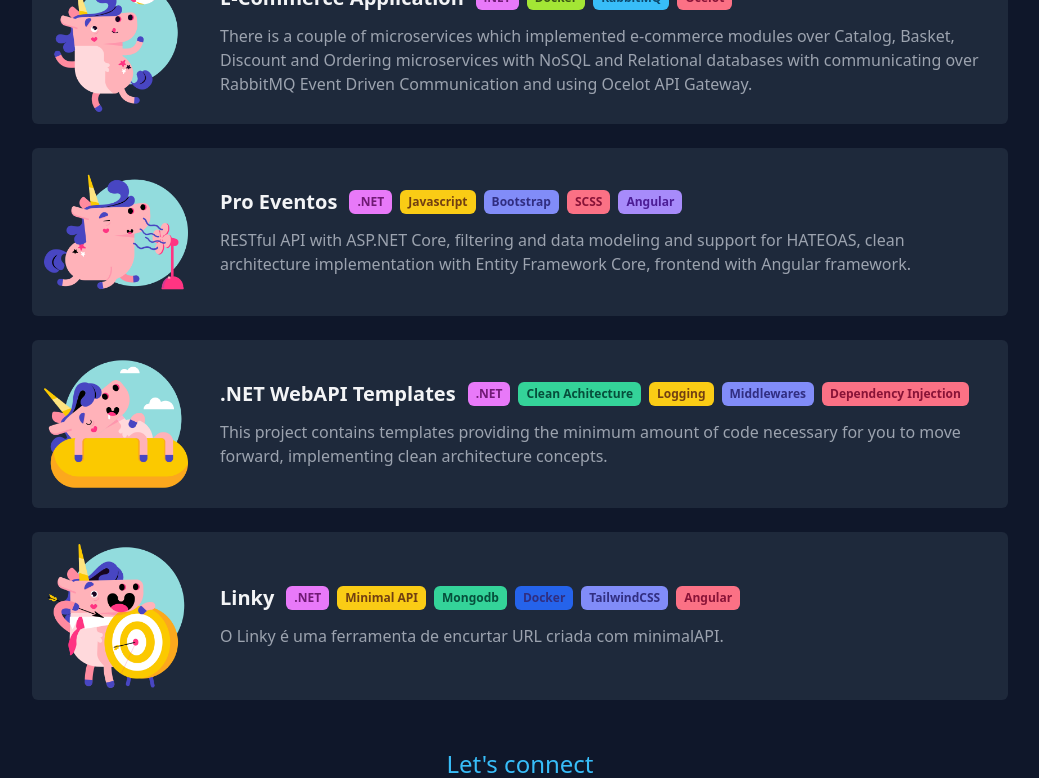
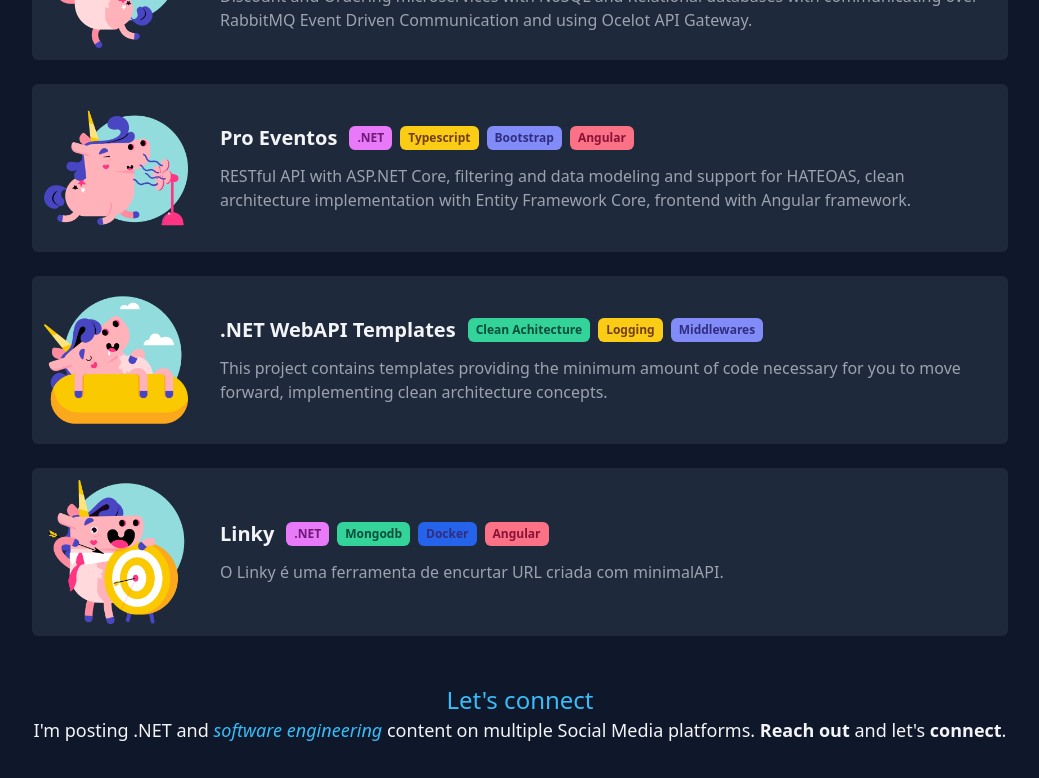
Before and after one commit to MarcosFerreira17/my_portfolio-spa, an Angular app: page / in a window 1280 px wide. Shown: the part 680-1458 px from the top of the page, without its empty margins (120-1159 px from the left). Built offline with nearby package versions, Linux system fonts and the light colour scheme; grey boxes are pictures that could not be loaded.

Commit message:
update styles

```diff
--- a/src/app/home/home.component.html
+++ b/src/app/home/home.component.html
@@ -13,7 +13,7 @@
 </div>
 
 <div class="mx-auto max-w-screen-lg px-3 py-6">
-  <div class="mx-auto max-w-screen-lg px-3 py-6">
+  <div class="mx-auto max-w-screen-lg px-3 pt-6">
     <div
       class="flex flex-col items-center md:flex-row md:justify-between md:gap-x-24"
     >
@@ -26,7 +26,7 @@
           >
           👋
         </h1>
-        <p class="mt-6 text-xl leading-9">
+        <p class="mt-6 mb-6 text-xl leading-9">
           Student of <a class="text-cyan-400">Information Systems</a> at UNESA,
           i am currently an intern on the
           <!-- -->
@@ -52,37 +52,37 @@
 
   <div class="px-3 py-9 gap-9 columns-6">
     <img
-      class="h-20 w-20"
+      class="h-16 w-16"
       src="/assets/images/azure.png"
       loading="lazy"
       alt="Azure Logo"
     />
     <img
-      class="h-20 w-20"
+      class="h-16 w-16"
       src="/assets/images/docker.png"
       loading="lazy"
       alt="Docker"
     />
     <img
-      class="h-20 w-20"
+      class="h-16 w-16"
       src="/assets/images/dotnet.png"
       loading="lazy"
       alt="dotnet Logo"
     />
     <img
-      class="h-20 w-20"
+      class="h-16 w-16"
       src="/assets/images/c-sharp.png"
       loading="lazy"
       alt="c-sharp Logo"
     />
     <img
-      class="h-20 w-20"
+      class="h-16 w-16"
       src="/assets/images/angular.png"
       loading="lazy"
       alt="Angular Logo"
     />
     <img
-      class="h-20 w-20"
+      class="h-16 w-16"
       src="/assets/images/sql-server.png"
       loading="lazy"
       alt="MySQL"
@@ -90,7 +90,7 @@
     <!-- ... -->
   </div>
 
-  <div class="mx-auto max-w-screen-lg px-3 py-6">
+  <div class="mx-auto max-w-screen-lg px-3 pb-6">
     <div class="mb-6 text-2xl font-bold">
       Recent
       <span
@@ -179,7 +179,7 @@
               <div
                 class="rounded-md px-2 py-1 text-xs font-semibold bg-yellow-400 text-yellow-900"
               >
-                Javascript
+                Typescript
               </div>
               <div
                 class="rounded-md px-2 py-1 text-xs font-semibold bg-indigo-400 text-indigo-900"
@@ -188,11 +188,6 @@
               </div>
               <div
                 class="rounded-md px-2 py-1 text-xs font-semibold bg-rose-400 text-rose-900"
-              >
-                SCSS
-              </div>
-              <div
-                class="rounded-md px-2 py-1 text-xs font-semibold bg-violet-400 text-violet-900"
               >
                 Angular
               </div>
@@ -227,11 +222,6 @@
             </a>
             <div class="ml-3 flex gap-2">
               <div
-                class="rounded-md px-2 py-1 text-xs font-semibold bg-fuchsia-400 text-fuchsia-900"
-              >
-                .NET
-              </div>
-              <div
                 class="rounded-md px-2 py-1 text-xs font-semibold bg-emerald-400 text-emerald-900"
               >
                 Clean Achitecture
@@ -245,11 +235,6 @@
                 class="rounded-md px-2 py-1 text-xs font-semibold bg-indigo-400 text-indigo-900"
               >
                 Middlewares
-              </div>
-              <div
-                class="rounded-md px-2 py-1 text-xs font-semibold bg-rose-400 text-rose-900"
-              >
-                Dependency Injection
               </div>
             </div>
           </div>
@@ -287,11 +272,6 @@
                 .NET
               </div>
               <div
-                class="rounded-md px-2 py-1 text-xs font-semibold bg-yellow-400 text-yellow-900"
-              >
-                Minimal API
-              </div>
-              <div
                 class="rounded-md px-2 py-1 text-xs font-semibold bg-emerald-400 text-emerald-900"
               >
                 Mongodb
@@ -300,11 +280,6 @@
                 class="rounded-md px-2 py-1 text-xs font-semibold bg-blue-600 text-indigo-900"
               >
                 Docker
-              </div>
-              <div
-                class="rounded-md px-2 py-1 text-xs font-semibold bg-indigo-400 text-indigo-900"
-              >
-                TailwindCSS
               </div>
               <div
                 class="rounded-md px-2 py-1 text-xs font-semibold bg-rose-400 text-rose-900"
@@ -334,7 +309,7 @@
     <div class="flex justify-center px-3 py-9 gap-4 columns-4">
       <a href="https://www.linkedin.com/in/marcoswferreira/">
         <img
-          class="h-20 w-20"
+          class="h-16 w-16"
           src="/assets/images/linkedin.png"
           loading="lazy"
           alt="Linkedin Logo"
@@ -342,7 +317,7 @@
       </a>
       <a href="https://github.com/MarcosFerreira17">
         <img
-          class="h-20 w-20"
+          class="h-16 w-16"
           src="/assets/images/Octocat.png"
           loading="lazy"
           alt="Github Logo"
@@ -350,7 +325,7 @@
       </a>
       <a href="https://medium.com/"
         ><img
-          class="h-20 w-20"
+          class="h-16 w-16"
           src="/assets/images/patreon.png"
           loading="lazy"
           alt="Medium Logo"
```
